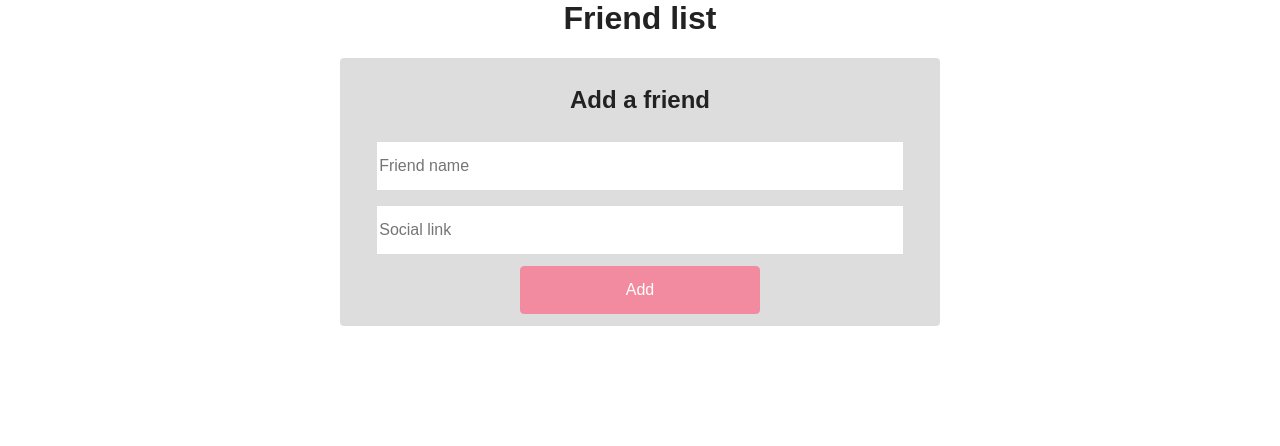
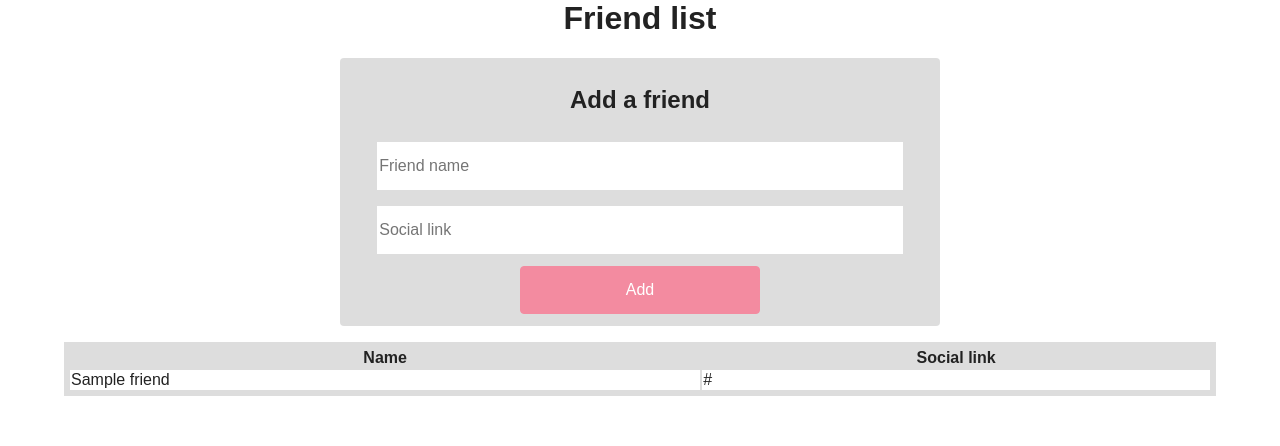
Before and after one commit to Caresle-Archive/flask-crud, a Flask app: page /list in a window 1280 px wide. Shown: the top 446 px of the page. Run offline with Flask 2, Linux system fonts and the light colour scheme; a database or web service that is not in the repository returns one stand-in record (values such as "Sample title").

Commit message:
Add update friend table

```diff
--- a/app.py
+++ b/app.py
@@ -17,6 +17,12 @@ def index():
 @app.route("/list", methods=["GET"])
 def get_list():
 	url_for("static", filename="style.css")
+	friend_list = db.friend_list
+	friends_number = friend_list.count()
+	if friends_number > 0:
+		friends = list(friend_list.find({}))
+		print(friends)
+		return render_template("list.html", friends=friends)
 	return render_template("list.html")
 
 
--- a/static/style.css
+++ b/static/style.css
@@ -10,6 +10,10 @@
 	--text-color: var(--dark);
 	--background-color: var(--white);
 	--background-card-form: var(--gray);
+	--row-dark: var(--dark-gray);
+	--row-light: var(--white);
+	--row-dark-text: var(--white);
+	--row-light-text: var(--dark);
 }
 
 .dark {
@@ -93,6 +97,29 @@ h2, p {
 	font-size: 1rem;
 }
 
+.friend-table {
+	background-color: var(--background-card-form);
+	margin-top: 1rem;
+	padding: 4px;
+	width: 90%;
+}
+
+.tr-light {
+	background-color: var(--row-light);
+}
+
+.tr-light, .tr-light a {
+	color: var(--row-light-text)
+}
+
+.tr-dark {
+	background-color: var(--row-dark);
+}
+
+.tr-dark, .tr-dark a {
+	color: var(--row-dark-text);
+}
+
 @media only screen and (min-width: 1024px) {
 
 	p {
--- a/templates/list.html
+++ b/templates/list.html
@@ -17,4 +17,22 @@
 		</label>
 		<button class="btn btn-primary" type="submit">Add</button>
 	</form>
+	{% if friends %}
+	<table class="friend-table">
+		<thead>
+			<tr>
+				<th>Name</th>
+				<th>Social link</th>
+			</tr>
+			<tbody>
+					{% for friend in friends %}
+					<tr class="tr-light">
+						<td>{{friend.friend_name}}</td>
+						<td>{{friend.social_link}}</td>
+					</tr>
+					{% endfor %}
+			</tbody>
+		</thead>
+	</table>
+	{% endif %}
 {% endblock %}
```
